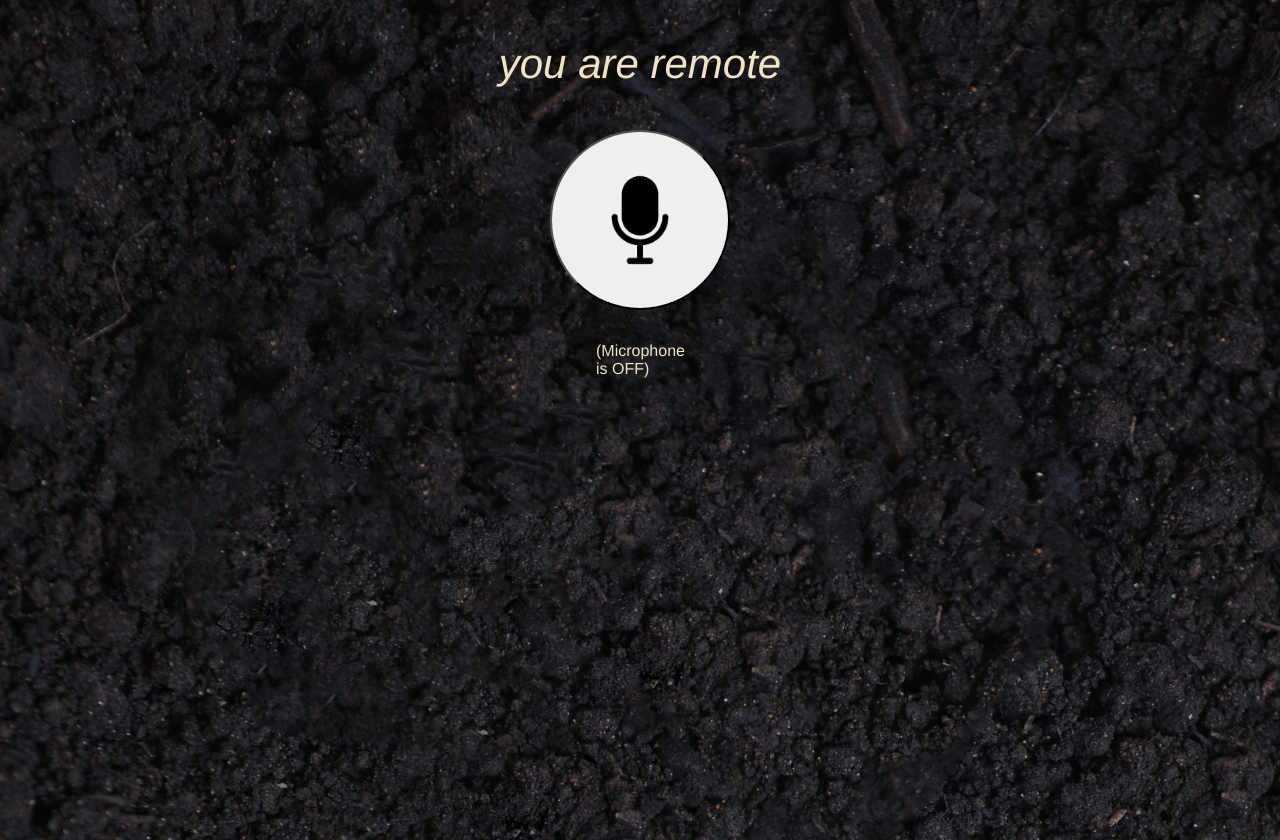
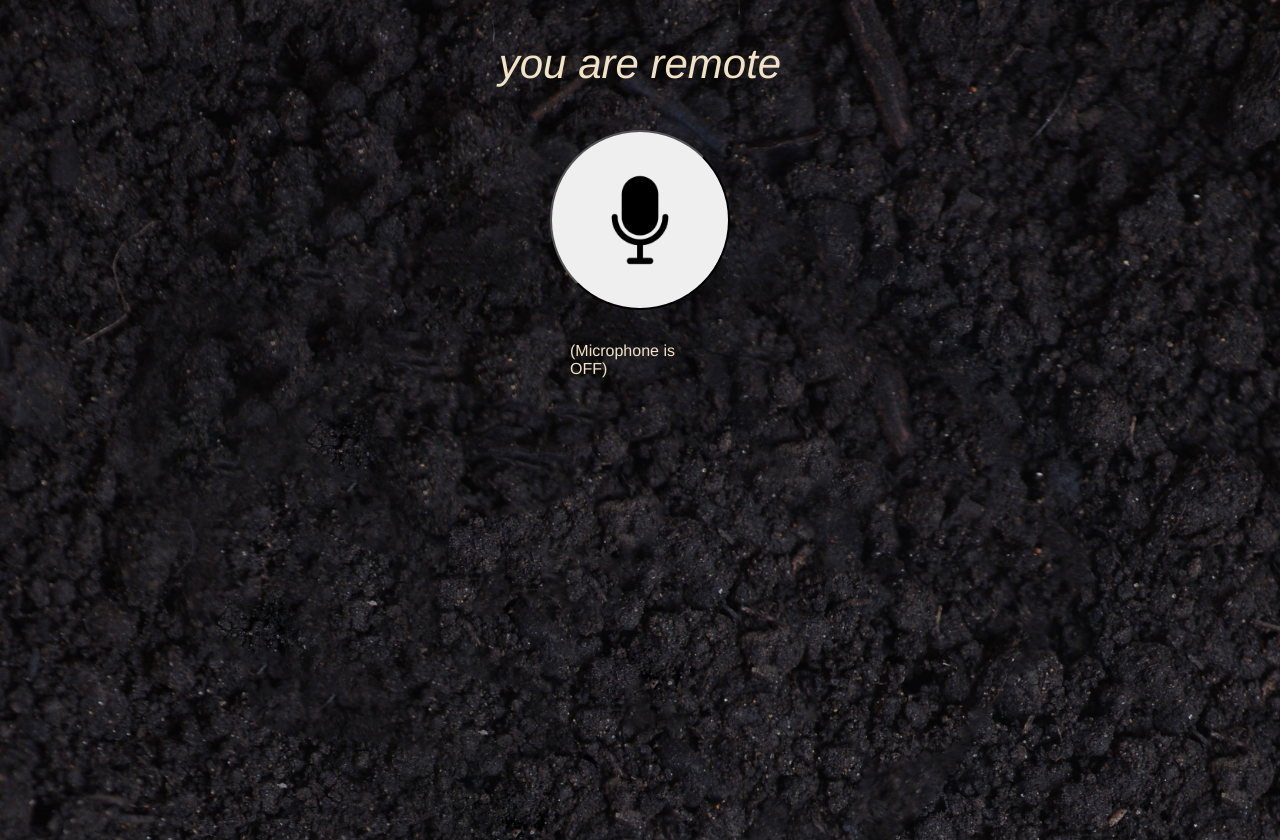
Before and after one commit to OB-0ne/Conduit_RhizomeMusic, a Flask app: page / in a window 1280 px wide. Run offline with Flask 2, Linux system fonts and the light colour scheme; some libraries are stand-ins or nearby versions.

Commit message:
updated MicInfo UI

```diff
--- a/static/main.css
+++ b/static/main.css
@@ -34,7 +34,7 @@ body{
 
 #MicInfo{
     margin: auto;
-    width: 88px;
+    width: 140px;
     font-size: 16px;
 }
 
```
